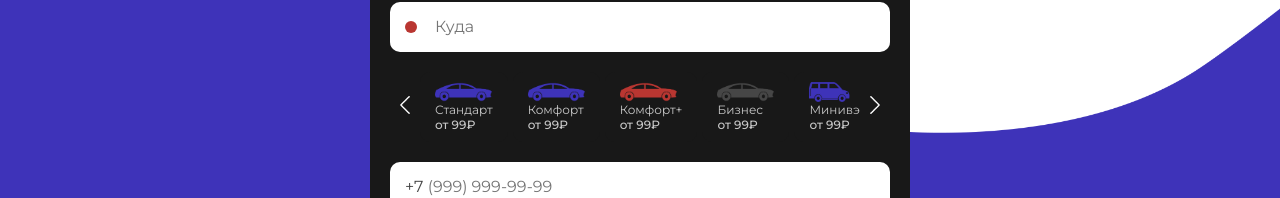
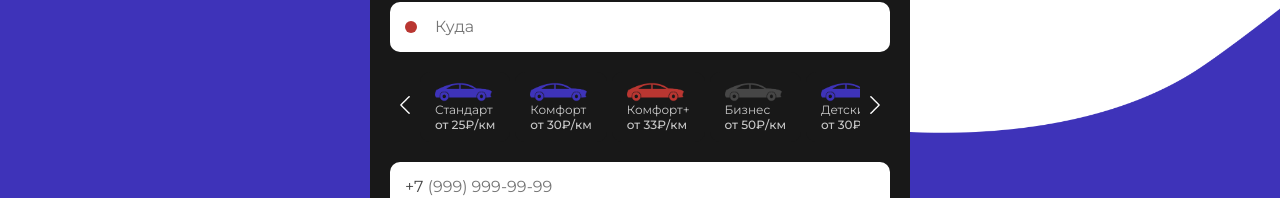
Before and after one commit to nutsea/taxi, a React (Create React App) app: page / in a window 1280 px wide. Shown: the part 209-407 px from the top of the page. Built offline with nearby package versions, Linux system fonts and the light colour scheme; the HTML template or start-up script is replaced by a standard one.

Commit message:
New rates

```diff
--- a/src/App.jsx
+++ b/src/App.jsx
@@ -76,6 +76,11 @@ const classes = [
         cars: ['Lada Vesta, ', 'Lada Largus, ', 'Kia Rio, ', 'Skoda Rapid, ', 'Renault Logan, ', 'Hyundai Solaris'],
         conditions: ['В машине 4 места']
     },
+    {
+        class: 'Компактвэн',
+        cars: ['Lada Vesta, ', 'Lada Largus, ', 'Kia Rio, ', 'Skoda Rapid, ', 'Renault Logan, ', 'Hyundai Solaris'],
+        conditions: ['В машине 4 места']
+    }
 ]
 
 function App() {
@@ -335,57 +340,62 @@ function App() {
                         <button className="Rate Btn1" onClick={chooseRate} id="1">
                             <img className="RateImg" id="1" src={carBlue} alt="Машина" />
                             <span className="RateName" id="1">Стандарт</span>
-                            <span className="RatePrice" id="1">от 99₽</span>
+                            <span className="RatePrice" id="1">от 25₽/км</span>
                         </button>
                         <button className="Rate Btn2" onClick={chooseRate} id="2">
                             <img className="RateImg" id="2" src={carBlue} alt="Машина" />
                             <span className="RateName" id="2">Комфорт</span>
-                            <span className="RatePrice" id="2">от 99₽</span>
+                            <span className="RatePrice" id="2">от 30₽/км</span>
                         </button>
                         <button className="Rate Btn3" onClick={chooseRate} id="3">
                             <img className="RateImg" id="3" src={carRed} alt="Машина" />
                             <span className="RateName" id="3">Комфорт+</span>
-                            <span className="RatePrice" id="3">от 99₽</span>
+                            <span className="RatePrice" id="3">от 33₽/км</span>
                         </button>
                         <button className="Rate Btn4" onClick={chooseRate} id="4">
                             <img className="RateImg" id="4" src={carDark} alt="Машина" />
                             <span className="RateName" id="4">Бизнес</span>
-                            <span className="RatePrice" id="4">от 99₽</span>
+                            <span className="RatePrice" id="4">от 50₽/км</span>
+                        </button>
+                        <button className="Rate Btn11" onClick={chooseRate} id="11">
+                            <img className="RateImg" id="11" src={carBlue} alt="Машина" />
+                            <span className="RateName" id="11">Детский</span>
+                            <span className="RatePrice" id="11">от 30₽/км</span>
+                        </button>
+                        <button className="Rate Btn12" onClick={chooseRate} id="12">
+                            <img className="RateImg" id="12" src={minivan} alt="Машина" />
+                            <span className="RateName" id="12">Компактвэн</span>
+                            <span className="RatePrice" id="12">от 35₽/км</span>
                         </button>
                         <button className="Rate Btn5" onClick={chooseRate} id="5">
                             <img className="RateImg" id="5" src={minivan} alt="Машина" />
                             <span className="RateName" id="5">Минивэн</span>
-                            <span className="RatePrice" id="5">от 99₽</span>
+                            <span className="RatePrice" id="5">от 45₽/км</span>
                         </button>
                         <button className="Rate Btn6" onClick={chooseRate} id="6">
                             <img className="RateImg" id="6" src={bus} alt="Машина" />
                             <span className="RateName" id="6">Бус-автобус</span>
-                            <span className="RatePrice" id="6">от 99₽</span>
+                            <span className="RatePrice" id="6">от 70₽/км</span>
                         </button>
                         <button className="Rate Btn7" onClick={chooseRate} id="7">
                             <img className="RateImg" id="7" src={carShip} alt="Машина" />
                             <span className="RateName" id="7">Перегон авто</span>
-                            <span className="RatePrice" id="7">от 99₽</span>
+                            <span className="RatePrice" id="7">от 28₽/км</span>
                         </button>
                         <button className="Rate Btn8" onClick={chooseRate} id="8">
                             <img className="RateImg" id="8" src={carBlue} alt="Машина" />
                             <span className="RateName" id="8">Трезвый водитель</span>
-                            <span className="RatePrice" id="8">от 99₽</span>
+                            <span className="RatePrice" id="8">от 30₽/км</span>
                         </button>
                         <button className="Rate Btn9" onClick={chooseRate} id="9">
                             <img className="RateImg" id="9" src={ship} alt="Машина" />
                             <span className="RateName" id="9">Доставка</span>
-                            <span className="RatePrice" id="9">от 99₽</span>
+                            <span className="RatePrice" id="9">от 25₽/км</span>
                         </button>
                         <button className="Rate Btn10" onClick={chooseRate} id="10">
                             <img className="RateImg" id="10" src={moving} alt="Машина" />
                             <span className="RateName" id="10">Мини переезд</span>
-                            <span className="RatePrice" id="10">от 99₽</span>
-                        </button>
-                        <button className="Rate Btn11" onClick={chooseRate} id="11">
-                            <img className="RateImg" id="11" src={carBlue} alt="Машина" />
-                            <span className="RateName" id="11">Детский</span>
-                            <span className="RatePrice" id="11">от 99₽</span>
+                            <span className="RatePrice" id="10">от 30₽/км</span>
                         </button>
                     </div>
                     <button className="ScrollRight" onClick={scrollRight}><img src={scroll} alt="Scroll" /></button>
```
